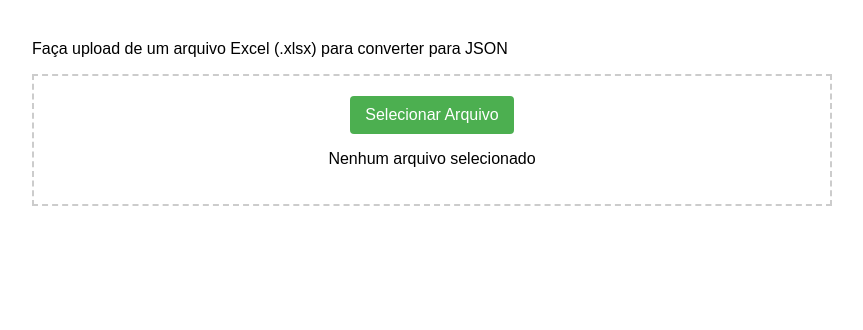
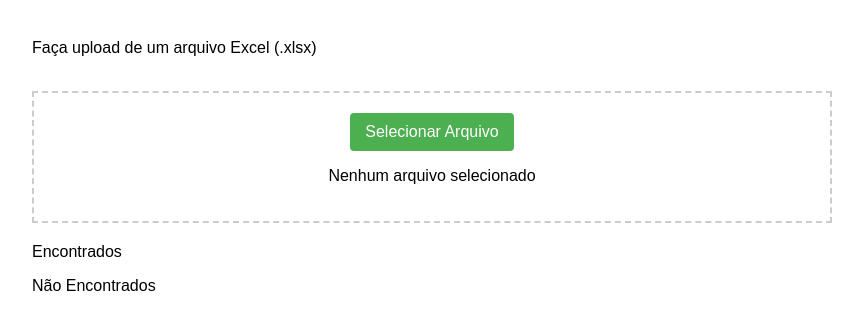
Before and after one commit to italoconceicao/vencimentos-teste, a plain HTML site: page index.html in a window 1280 px wide. Shown: the whole page, without its empty margins (208-1071 px from the left). Drawn offline with Linux system fonts and the light colour scheme.

Commit message:
Update index.html

```diff
--- a/index.html
+++ b/index.html
@@ -10,10 +10,13 @@
 </head>
 
 <body>
-    <main>
+    <header>
+    </header>
+    <main id="tela">
+        <article>
             <section id="secaoBusca">
                 <h1></h1>
-            <p>Faça upload de um arquivo Excel (.xlsx) para converter para JSON</p>
+                <p>Faça upload de um arquivo Excel (.xlsx)</p><br>
 
                 <div class="container">
                     <input type="file" id="fileInput" accept=".xlsx, .xls" />
@@ -29,15 +32,27 @@
                             placeholder="Digite o número da etiqueta">
                         <button id="btnBusca">Verifcar</button>
                     </div>
+                    <div id="botoesVencimentos">
+                        <div class="vencimentos" id="encontrados">
+                            <p>Encontrados</p>
+                        </div>
+                        <div class="vencimentos" id="naoEncontrados">Não Encontrados</div>
+                    </div>
+                    <div id="displayVencimentos"></div>
                 </div>
 
 
                 <div id="result">
-                <h3>Vencimentos Encontrados:</h3>
-                <pre id="jsonOutput"></pre>
+                    <h3 id="vencimentosh3">0 encontrados:</h3>
+                    <pre id="outputVencimentos"></pre>
                 </div>
             </section>
+        </article>
     </main>
+
+    <footer>
+    </footer>
+
     <script src="script.js"></script>
 </body>
 
```
Lines whose indentation alone changed are shown as unchanged.
